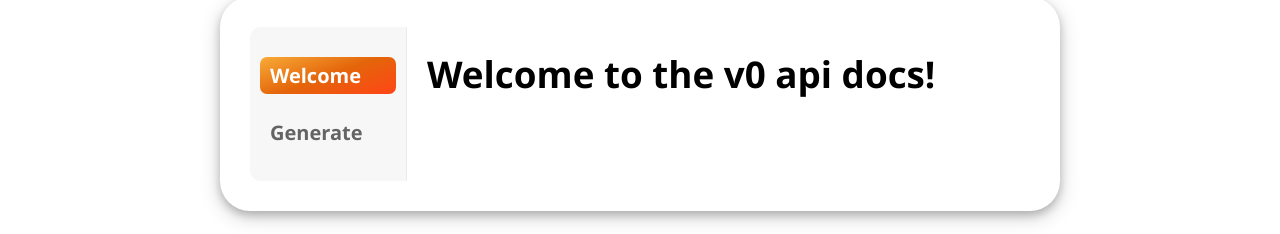
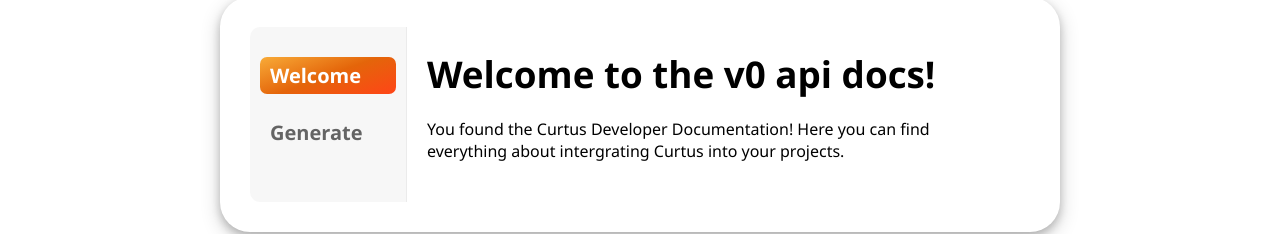
Before and after one commit to ItsMePepijn/Curtus-next, a Next.js app: page /docs/v0 in a window 1280 px wide. Shown: the part 162-396 px from the top of the page. Built offline with nearby package versions, Linux system fonts and the light colour scheme.

Commit message:
somewhat working

```diff
--- a/pages/docs/v0/[id].js
+++ b/pages/docs/v0/[id].js
@@ -40,9 +40,6 @@
               </h1>
               <span className={[styles.method, methodStyle(info.method)].join(" ")}>{info.method}</span>
             </div>
-            <p>
-              {info.description}
-            </p>
           </div>
 
         </div>
--- a/pages/docs/v0/index.js
+++ b/pages/docs/v0/index.js
@@ -22,6 +22,13 @@
             <h1 className="subTitle">
               Welcome to the v0 api docs!
             </h1>
+
+            <p>
+              You found the Curtus Developer Documentation! Here you can find everything about intergrating Curtus into your projects.
+            </p>
+
+            <h2></h2>
+
           </div>
 
         </div>
```
